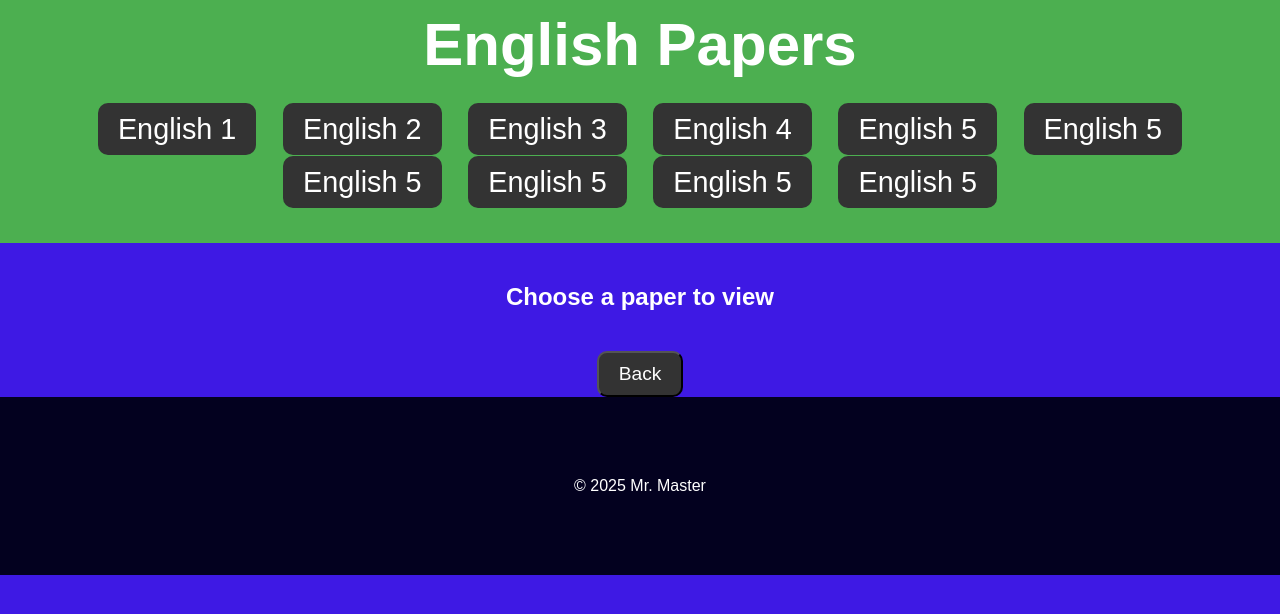
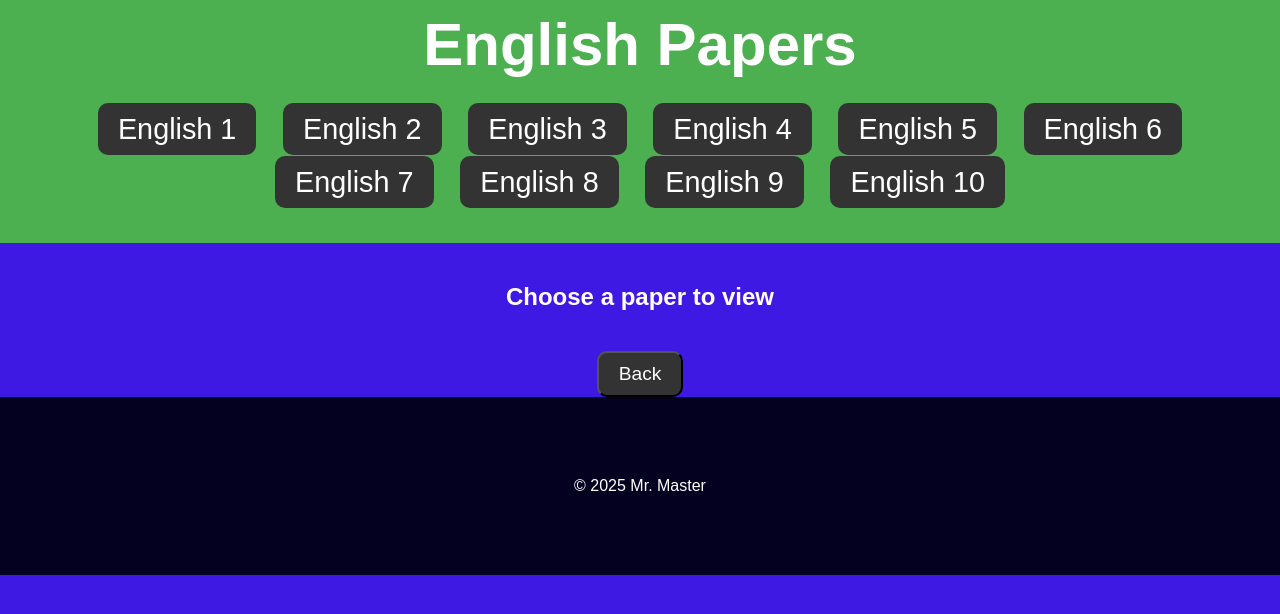
Before and after one commit to haran-web/Mr.Master, a plain HTML site: page Englishl.html in a window 1280 px wide. Drawn offline with Linux system fonts and the light colour scheme.

Commit message:
add all changes

```diff
--- a/Englishl.html
+++ b/Englishl.html
@@ -79,11 +79,11 @@
             <li><a href="Englishl 03.html">English 3</a></li>
             <li><a href="Englishl 04.html">English 4</a></li>
             <li><a href="Englishl 05.html">English 5</a></li>
-            <li><a href="englishl 06.html">English 5</a></li>
-            <li><a href="Englishl 07.html">English 5</a></li>
-            <li><a href="Englishl 08.html">English 5</a></li>
-            <li><a href="Englishl 09.html">English 5</a></li>
-            <li><a href="Englishl 10.html">English 5</a></li>
+            <li><a href="englishl 06.html">English 6</a></li>
+            <li><a href="Englishl 07.html">English 7</a></li>
+            <li><a href="Englishl 08.html">English 8</a></li>
+            <li><a href="Englishl 09.html">English 9</a></li>
+            <li><a href="Englishl 10.html">English 10</a></li>
 
 
         </ul>
```
Also changed, not shown: Englishu.html (+5 -5 lines), tamill 06.html (added).
